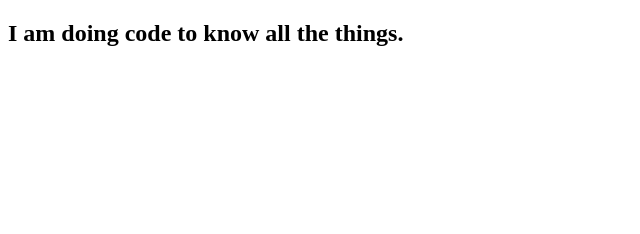
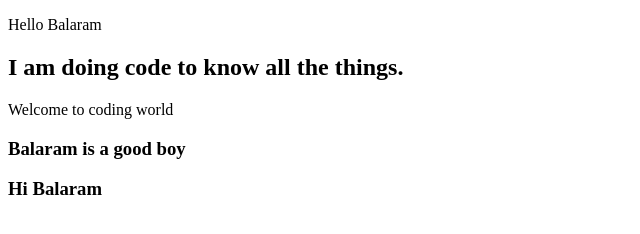
Before and after one commit to balaramsabat/Learning-Javascript, a plain HTML site: page index.html in a window 1280 px wide. Shown: the whole page, without its empty margins (0-640 px from the left). Drawn offline with Linux system fonts and the light colour scheme.

Commit message:
DOM get elements from HTML

```diff
--- a/index.html
+++ b/index.html
@@ -6,7 +6,11 @@
     <title>Document</title>
 </head>
 <body>
+    <p>Hello Balaram</p>
     <h2>I am doing code to know all the things.</h2>
+    <p>Welcome to coding world</p>
+    <h3 class="balaram">Balaram is a good boy</h3>
+    <h3 id="coders">Hi Balaram</h3>
 </body>
 <script src="script.js"></script>
 </html>
```
Also changed, not shown: script.js (+15 -0 lines).
